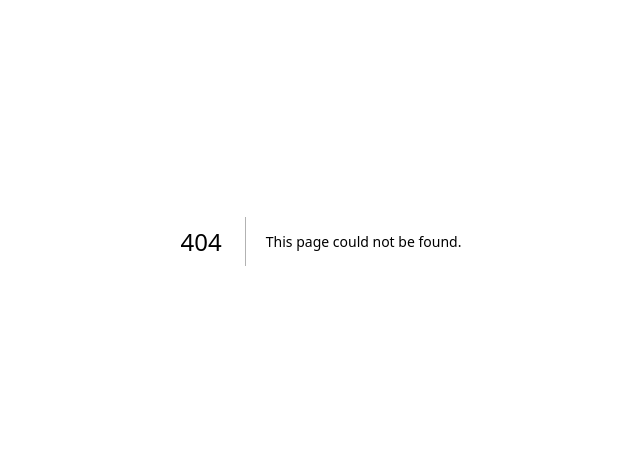
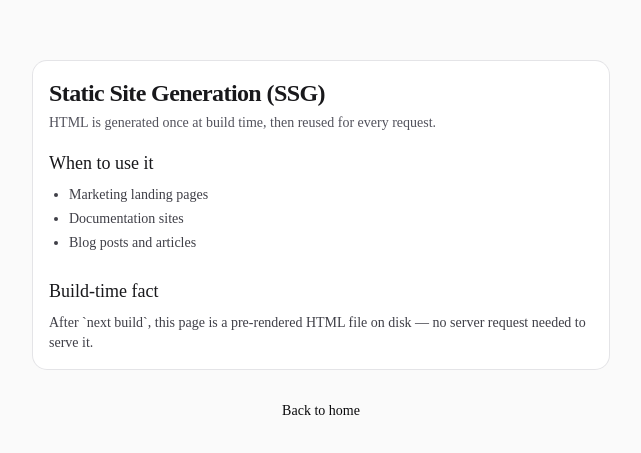
Before and after one commit to Agustin-Perezz/labs-next-js, a Next.js app: page /rendering-strategies/ssg in a window 1280 px wide. Before the commit this address had no page. Shown: the part 159-612 px from the top of the page, without its empty margins (319-960 px from the left). Built offline with nearby package versions, Linux system fonts and the light colour scheme.

Commit message:
Add SSG and CSR demo pages under rendering-strategies

```diff
--- /dev/null
+++ b/src/app/rendering-strategies/csr/components/CsrBackLink.tsx
@@ -0,0 +1,14 @@
+import Link from "next/link";
+
+const HOME_LINK_LABEL = "Back to home";
+
+export function CsrBackLink() {
+  return (
+    <Link
+      href="/"
+      className="text-sm font-medium text-zinc-950 underline-offset-4 hover:underline dark:text-zinc-50"
+    >
+      {HOME_LINK_LABEL}
+    </Link>
+  );
+}
--- /dev/null
+++ b/src/app/rendering-strategies/csr/components/CsrQuoteFetcher.tsx
@@ -0,0 +1,42 @@
+"use client";
+
+import { useEffect, useState } from "react";
+
+import { CsrQuoteView, type FetchState } from "./CsrQuoteView";
+
+const ZEN_API_URL = "https://api.github.com/zen";
+const FETCH_ERROR_MESSAGE = "Could not load the quote right now.";
+
+export function CsrQuoteFetcher() {
+  const [state, setState] = useState<FetchState>({ status: "loading" });
+
+  useEffect(() => {
+    const controller = new AbortController();
+
+    async function fetchQuote() {
+      try {
+        const response = await fetch(ZEN_API_URL, {
+          signal: controller.signal,
+        });
+        if (!response.ok) {
+          throw new Error(`HTTP ${response.status}`);
+        }
+        const quote = await response.text();
+        setState({ status: "success", quote });
+      } catch (_error) {
+        if (controller.signal.aborted) {
+          return;
+        }
+        setState({ status: "error", message: FETCH_ERROR_MESSAGE });
+      }
+    }
+
+    fetchQuote();
+
+    return () => {
+      controller.abort();
+    };
+  }, []);
+
+  return <CsrQuoteView state={state} />;
+}
--- /dev/null
+++ b/src/app/rendering-strategies/csr/components/CsrQuoteView.tsx
@@ -0,0 +1,38 @@
+const LOADING_MESSAGE = "Fetching a fresh GitHub aphorism…";
+const QUOTE_HEADING = "GitHub Zen";
+
+export type FetchState =
+  | { status: "loading" }
+  | { status: "success"; quote: string }
+  | { status: "error"; message: string };
+
+type CsrQuoteViewProps = {
+  state: FetchState;
+};
+
+export function CsrQuoteView({ state }: CsrQuoteViewProps) {
+  return (
+    <div
+      role="status"
+      aria-live="polite"
+      className="flex min-h-24 w-full max-w-xl flex-col gap-3 rounded-xl bg-white p-6 text-zinc-900 ring-1 ring-zinc-200 dark:bg-black dark:text-zinc-50 dark:ring-zinc-800"
+    >
+      <h2 className="text-lg font-medium">{QUOTE_HEADING}</h2>
+      {state.status === "loading" && (
+        <p className="text-sm text-zinc-600 dark:text-zinc-400">
+          {LOADING_MESSAGE}
+        </p>
+      )}
+      {state.status === "success" && (
+        <blockquote className="border-l-2 border-zinc-300 pl-4 text-base italic dark:border-zinc-700">
+          {state.quote}
+        </blockquote>
+      )}
+      {state.status === "error" && (
+        <p role="alert" className="text-sm text-red-600 dark:text-red-400">
+          {state.message}
+        </p>
+      )}
+    </div>
+  );
+}
--- /dev/null
+++ b/src/app/rendering-strategies/csr/page.tsx
@@ -0,0 +1,28 @@
+import type { Metadata } from "next";
+
+import { CsrBackLink } from "./components/CsrBackLink";
+import { CsrQuoteFetcher } from "./components/CsrQuoteFetcher";
+
+export const metadata: Metadata = {
+  title: "CSR — Client-Side Rendering",
+  description:
+    "A page demonstrating client-side rendering by fetching data in the browser after hydration.",
+};
+
+export default function CSRPage() {
+  return (
+    <div className="flex flex-col flex-1 items-center justify-center gap-8 bg-zinc-50 px-4 py-16 font-sans dark:bg-black">
+      <div className="flex w-full max-w-xl flex-col gap-2">
+        <h1 className="text-2xl font-semibold tracking-tight text-black dark:text-zinc-50">
+          Client-Side Rendering (CSR)
+        </h1>
+        <p className="text-sm text-zinc-600 dark:text-zinc-400">
+          The shell is server-rendered, then data is fetched in the browser
+          after hydration.
+        </p>
+      </div>
+      <CsrQuoteFetcher />
+      <CsrBackLink />
+    </div>
+  );
+}
--- /dev/null
+++ b/src/app/rendering-strategies/ssg/components/SsgBackLink.tsx
@@ -0,0 +1,14 @@
+import Link from "next/link";
+
+const HOME_LINK_LABEL = "Back to home";
+
+export function SsgBackLink() {
+  return (
+    <Link
+      href="/"
+      className="text-sm font-medium text-zinc-950 underline-offset-4 hover:underline dark:text-zinc-50"
+    >
+      {HOME_LINK_LABEL}
+    </Link>
+  );
+}
--- /dev/null
+++ b/src/app/rendering-strategies/ssg/components/SsgExplanationCard.tsx
@@ -0,0 +1,47 @@
+import {
+  Card,
+  CardContent,
+  CardDescription,
+  CardHeader,
+  CardTitle,
+} from "@/components/ui/card";
+
+const SSG_USE_CASES: readonly string[] = [
+  "Marketing landing pages",
+  "Documentation sites",
+  "Blog posts and articles",
+];
+
+const BUILD_TIME_FACT =
+  "After `next build`, this page is a pre-rendered HTML file on disk — no server request needed to serve it.";
+
+export function SsgExplanationCard() {
+  return (
+    <Card className="w-full max-w-xl bg-white text-zinc-900 ring-zinc-200 dark:bg-black dark:text-zinc-50 dark:ring-zinc-800">
+      <CardHeader>
+        <CardTitle className="text-2xl font-semibold tracking-tight">
+          Static Site Generation (SSG)
+        </CardTitle>
+        <CardDescription className="text-zinc-600 dark:text-zinc-400">
+          HTML is generated once at build time, then reused for every request.
+        </CardDescription>
+      </CardHeader>
+      <CardContent className="flex flex-col gap-6">
+        <section>
+          <h2 className="mb-2 text-lg font-medium">When to use it</h2>
+          <ul className="list-disc space-y-1 pl-5 text-sm text-zinc-700 dark:text-zinc-300">
+            {SSG_USE_CASES.map((useCase) => (
+              <li key={useCase}>{useCase}</li>
+            ))}
+          </ul>
+        </section>
+        <section>
+          <h2 className="mb-2 text-lg font-medium">Build-time fact</h2>
+          <p className="text-sm text-zinc-700 dark:text-zinc-300">
+            {BUILD_TIME_FACT}
+          </p>
+        </section>
+      </CardContent>
+    </Card>
+  );
+}
--- /dev/null
+++ b/src/app/rendering-strategies/ssg/page.tsx
@@ -0,0 +1,19 @@
+import type { Metadata } from "next";
+
+import { SsgBackLink } from "./components/SsgBackLink";
+import { SsgExplanationCard } from "./components/SsgExplanationCard";
+
+export const metadata: Metadata = {
+  title: "SSG — Static Site Generation",
+  description:
+    "A statically generated page rendered at build time to demonstrate Next.js SSG.",
+};
+
+export default function SSGPage() {
+  return (
+    <div className="flex flex-col flex-1 items-center justify-center gap-8 bg-zinc-50 px-4 py-16 font-sans dark:bg-black">
+      <SsgExplanationCard />
+      <SsgBackLink />
+    </div>
+  );
+}
```
